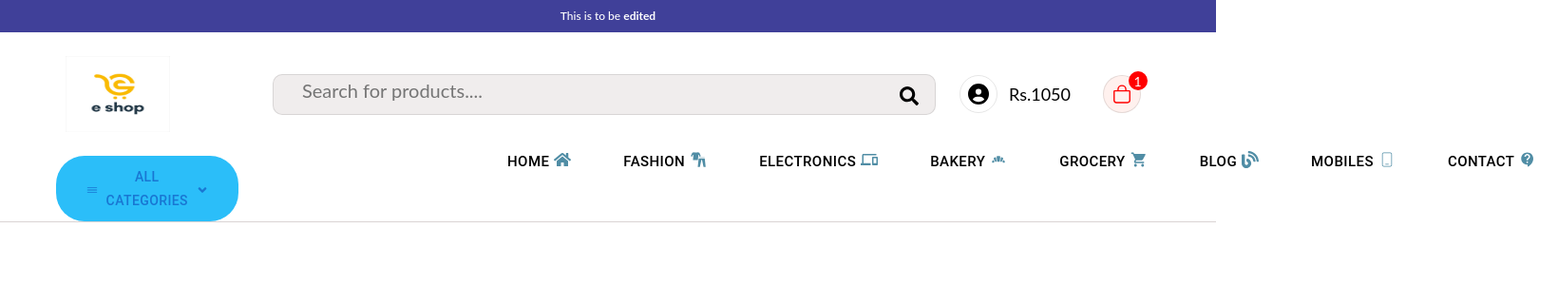
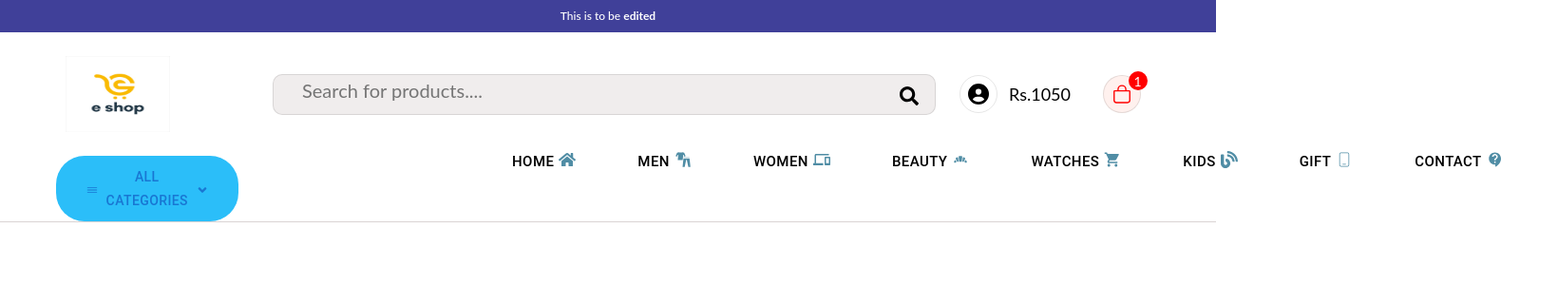
Before and after one commit to tandukarunique/Ecommerce, a React (Create React App) app: page / in a window 1280 px wide. Shown: the top 300 px of the page at 95% size, 1640 px wide, since content can reach past the window. Built offline with nearby package versions, Linux system fonts and the light colour scheme; no server answers.

Commit message:
hover added

```diff
--- a/src/App.css
+++ b/src/App.css
@@ -272,7 +272,7 @@ nav .navpart2 ul li a button {
   text-transform: uppercase;
   display: flex;
   align-items: center;
-  padding: 10px 23px;
+  padding: 15px 28px;
   transition: all 0.2s ease-in-out;
   border-radius: 25px;
   /* margin-left: -1.5em; */
@@ -287,3 +287,39 @@ nav .navpart2 ul li a:hover {
   background: white;
   color: #2bbef9;
 }
+nav .navpart2 ul li {
+  padding-bottom: 0px;
+}
+nav .navpart2 ul li {
+  position: relative;
+}
+nav .navpart2 ul li .submenu {
+  position: absolute;
+  top: 150%;
+  left: 0px;
+  min-width: 100px;
+  opacity: 0;
+  visibility: hidden;
+  transition: all 0.3s ease-in-out;
+}
+nav .navpart2 ul li .submenu a {
+  display: block;
+  width: 100%;
+}
+nav .navpart2 ul li .submenu a button {
+  width: 100%;
+  justify-content: flex-start !important;
+  border-bottom-left-radius: 30px;
+  border-bottom-right-radius: 30px;
+  text-transform: capitalize !important;
+  font-weight: 550 !important;
+}
+nav .navpart2 ul li .submenu a button:hover {
+  background: rgb(240, 236, 236) !important;
+
+}
+nav .navpart2 ul li:hover .submenu {
+  opacity: 1;
+  visibility: inherit;
+  top: 130%;
+}
--- a/src/Components/Header/Navigation/index.js
+++ b/src/Components/Header/Navigation/index.js
@@ -38,37 +38,42 @@ const Navigation = () => {
               </li>
               <li className="list-inline-item">
                 <Link to="/">
-                  <Button>Fashion<GiClothes /></Button>
+                  <Button>Men<GiClothes /></Button>
+
+                </Link>
+                <div className="submenu shadow">
+                  <Link to = "/"><Button>clothing</Button></Link>
+                  <Link to = "/"><Button>footwear</Button></Link>
+                  <Link to = "/"><Button>watches</Button></Link>
+                </div>
+              </li>
+              <li className="list-inline-item">
+                <Link to="/">
+                  <Button>Women<MdOutlineDevices /></Button>
 
                 </Link>
               </li>
               <li className="list-inline-item">
                 <Link to="/">
-                  <Button>Electronics<MdOutlineDevices /></Button>
+                  <Button>Beauty<MdBakeryDining /></Button>
+                </Link>
+              </li>
+              <li className="list-inline-item">
+                <Link to="/">
+                  <Button>Watches  <MdLocalGroceryStore /></Button>
 
                 </Link>
               </li>
               <li className="list-inline-item">
                 <Link to="/">
-                  <Button>Bakery<MdBakeryDining /></Button>
-                </Link>
-              </li>
-              <li className="list-inline-item">
-                <Link to="/">
-                  <Button>Grocery  <MdLocalGroceryStore /></Button>
-
-                </Link>
-              </li>
-              <li className="list-inline-item">
-                <Link to="/">
-                  <Button>Blog<FaBlog /></Button>
+                  <Button>Kids<FaBlog /></Button>
 
                 </Link>
               </li>
               <li className="list-inline-item">
                 <Link to="/">
                   <Button>
-                    Mobiles <CiMobile1 />
+                    gift <CiMobile1 />
                   </Button>
                 </Link>
               </li>
```
